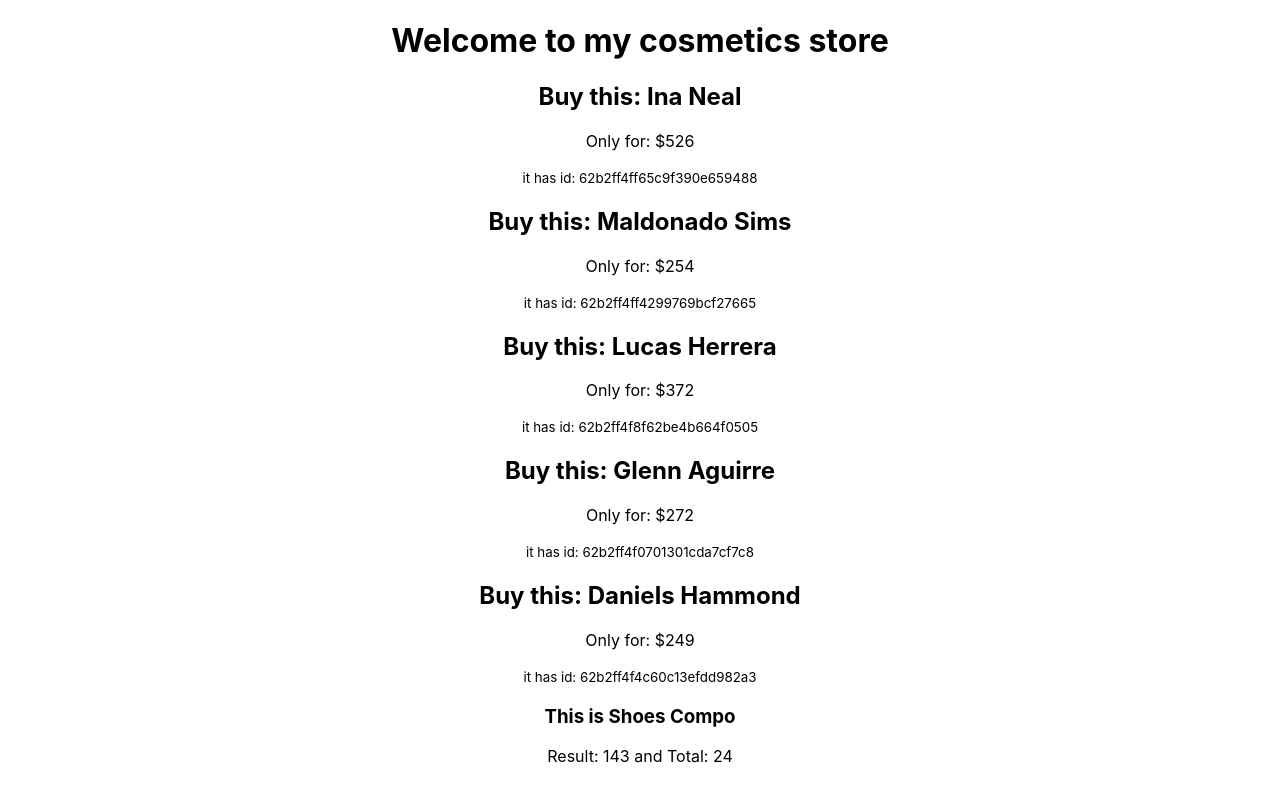
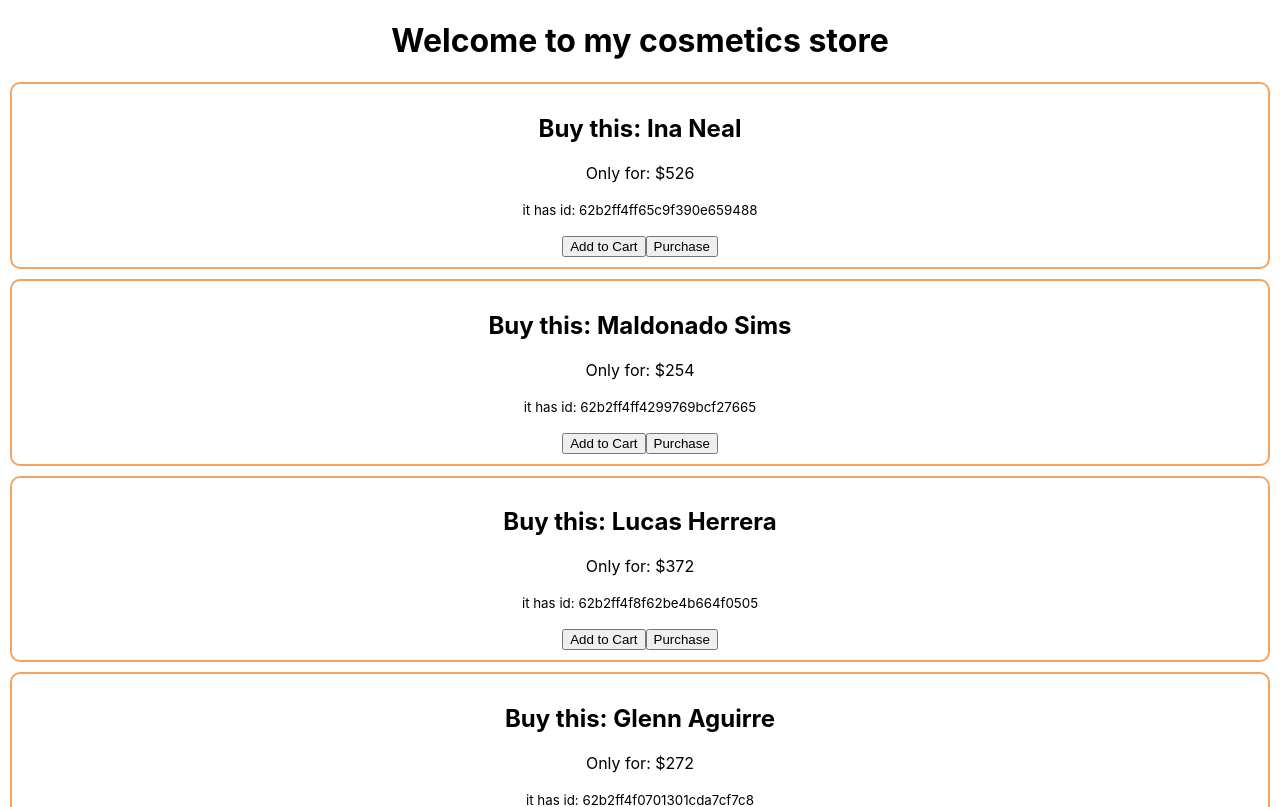
Before and after one commit to TakiYasirUIU/react-storage-handler, a React (Create React App) app: page / in a window 1280 px wide. Shown: the top 807 px of the page. Built offline with nearby package versions, Linux system fonts and the light colour scheme.

Commit message:
Create Event Handler with Parameter

```diff
--- /dev/null
+++ b/src/components/Cosmetic/Cosmetic.css
@@ -0,0 +1,6 @@
+.product{
+    border: 2px solid sandybrown;
+    margin: 10px;
+    padding: 10px;
+    border-radius: 10px;
+}
--- a/src/components/Cosmetic/Cosmetic.js
+++ b/src/components/Cosmetic/Cosmetic.js
@@ -1,12 +1,19 @@
 import React from 'react';
-
+import './Cosmetic.css'
 const Cosmetic = (props) => {
     const {name, price, id} = props.cosmetic;
+    const addToCart = (id) =>{
+        console.log('item added', id)
+    }
+    const addToCartWtihParam = () => addToCart(id)
     return (
-        <div>
+        <div className='product'>
             <h2>Buy this: {name}</h2>
             <p>Only for: ${price}</p>
             <p><small>it has id: {id}</small></p>
+            <button onClick={addToCartWtihParam}>Add to Cart</button>
+            {/* Short cut */}
+            <button onClick={() => addToCart(id)}>Purchase</button>
         </div>
     );
 };
```
